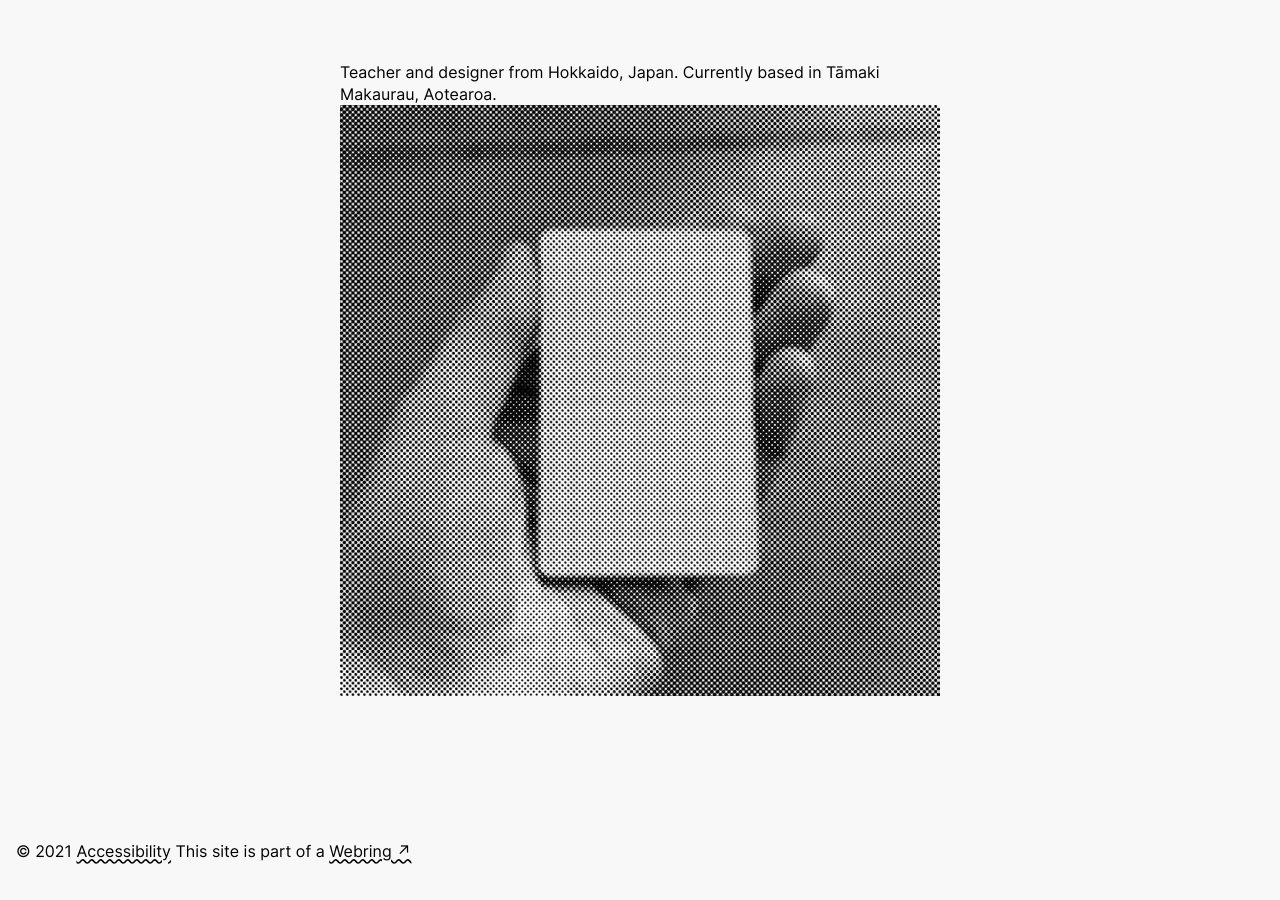
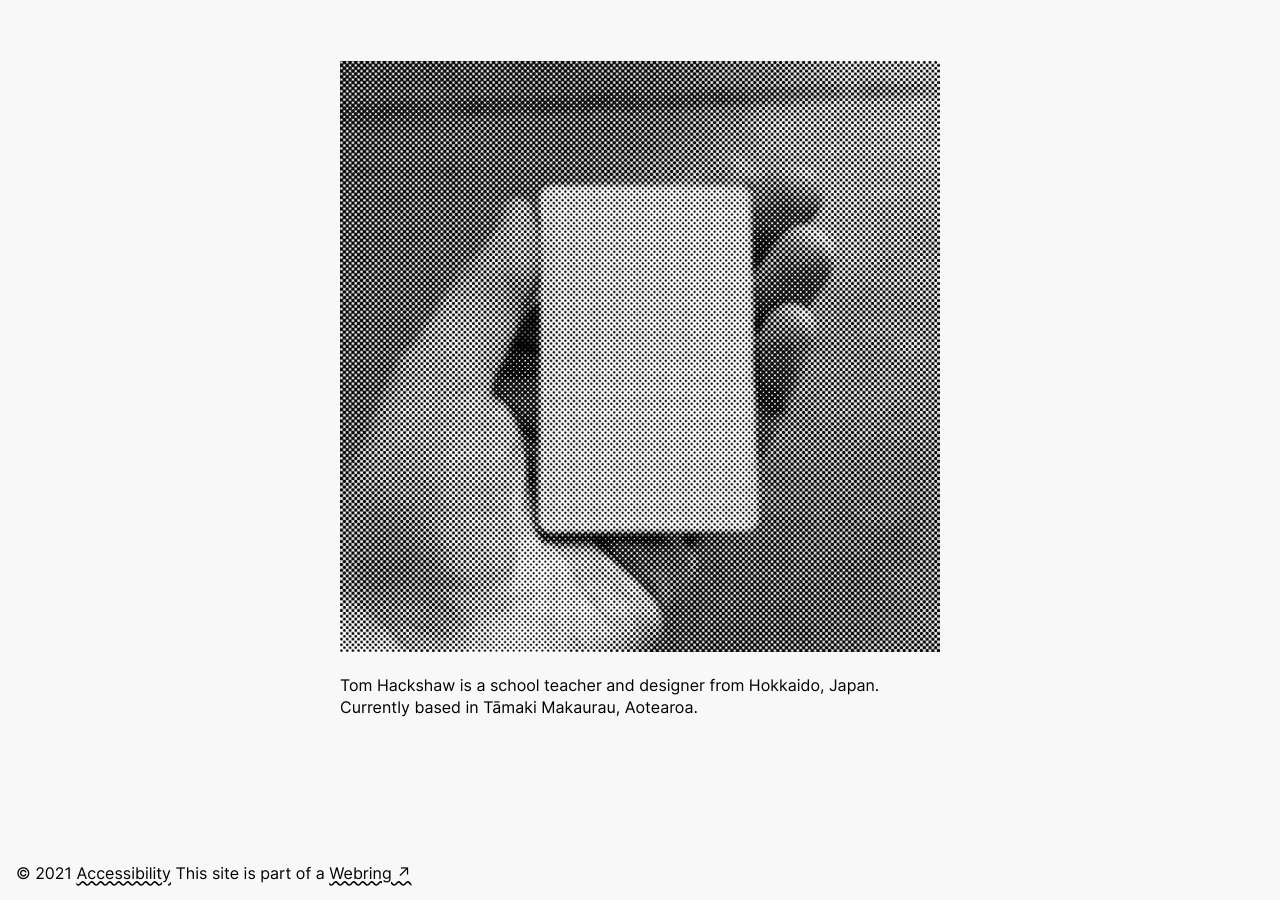
Before and after one commit to et0and/portfolio-redux, an Eleventy site: page content/index.md in a window 1280 px wide. Shown: the part 48-948 px from the top of the page. Before the commit the page ends 926 px from the top, so only its background shows below. Built offline with nearby package versions, Linux system fonts and the light colour scheme; Eleventy itself is replaced by a stand-in of ours; files that its build step writes are made by us from their sources.

Commit message:
Changed formatting

```diff
--- a/_includes/layouts/home.njk
+++ b/_includes/layouts/home.njk
@@ -4,7 +4,8 @@ permalink: "/"
 ---
 
 <div class="home-intro">
-Teacher and designer from Hokkaido, Japan. Currently based in Tāmaki Makaurau, Aotearoa.
 <img src="/media/phonebw.jpg" width="100%" title="A black and white halftoned image of a hand holding a slab that resembles a phone in form." />
+<br><br>
+Tom Hackshaw is a school teacher and designer from Hokkaido, Japan. Currently based in Tāmaki Makaurau, Aotearoa.
 
 </div>
```
